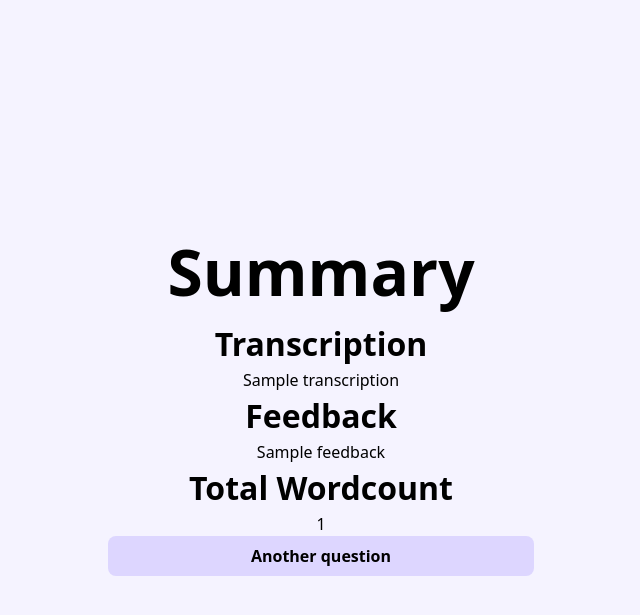
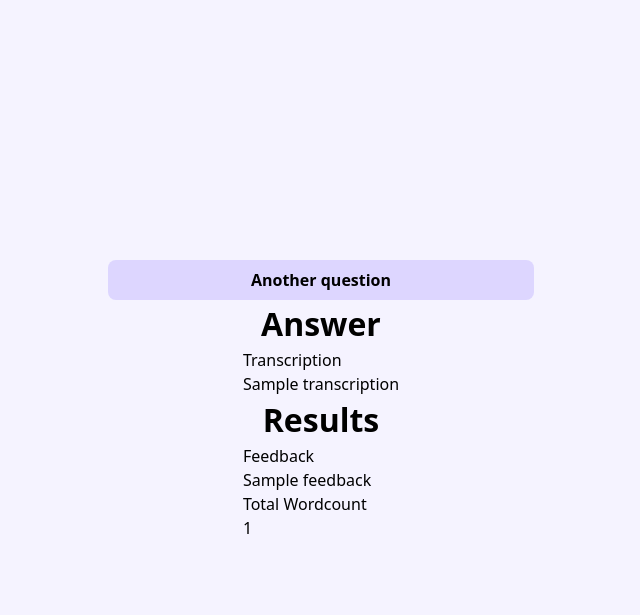
Before and after one commit to LaurenS419/helphelp, a Flask app: template templates/summary.html in a window 1280 px wide. Shown: the top 615 px of the page, without its empty margins (319-959 px from the left). Run offline with Flask 3, Linux system fonts and the light colour scheme; the template is opened without the code that fills it: most values are stand-ins (such as "Sample title", 1, 10 or a date in 2020); style sheets or scripts are compiled from the project's sources.

Commit message:
mid summary + interview edits

```diff
--- a/templates/interview.html
+++ b/templates/interview.html
@@ -74,8 +74,8 @@
             </div>
         </div>
 
-        <label for="audioDeviceSelect">Select Audio Device:</label>
-        <select id="audioDeviceSelect">
+        <label for="audioDeviceSelect" style="display: none;">Select Audio Device:</label>
+        <select id="audioDeviceSelect" style="display: none;">
             <option value="">Default Device</option>
         </select>
         <div class="mx-auto w-1/3 flex gap-3 justify-center">
--- a/templates/summary.html
+++ b/templates/summary.html
@@ -9,16 +9,27 @@
 </head>
 
 <body class="">
-    <h1>Summary</h1>
-    <h2>Transcription</h2>
-    <p>{{ data["transcription"] }}</p>
-    <h2>Feedback</h2>
-    <p>{{ data["feedback"] }}</p>
-    <h2>Total Wordcount</h2>
-    <p>{{ data["total_count"] }}</p>
     <form class="w-1/3" action="/" method="post">
         <button class="start-interview-btn">Another question</button>
     </form>
+
+    <div class="min-h-screen flex items-center justify-center bg-violet-50">
+        <div class="grid grid-cols-1 md:grid-cols-2 gap-6 p-6 max-w-5xl">
+            <div class="p-4 bg-white rounded-lg shadow-lg">
+                <h2 class="text-xl font-bold mb-4">Answer</h2>
+                <h3>Transcription</h2>
+                    <p>{{ data["transcription"] }}</p>
+            </div>
+            <div class="p-4 bg-white rounded-lg shadow-lg">
+                <h2 class="text-xl font-bold mb-4">Results</h2>
+                <h3>Feedback</h3>
+                <p>{{ data["feedback"] }}</p>
+                <h3>Total Wordcount</h3>
+                <p>{{ data["total_count"] }}</p>
+            </div>
+        </div>
+    </div>
+
 </body>
 
 </html>
```
